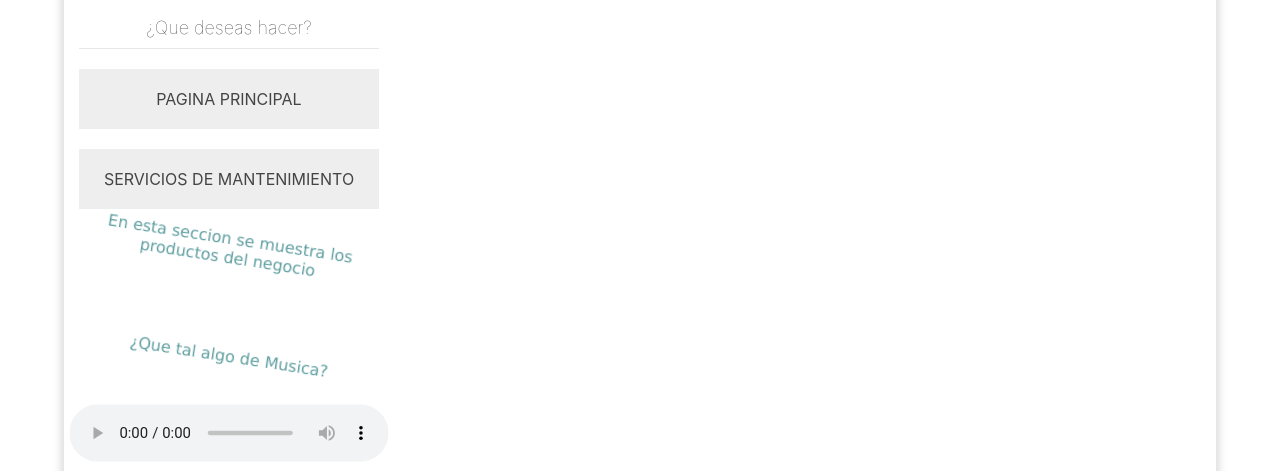
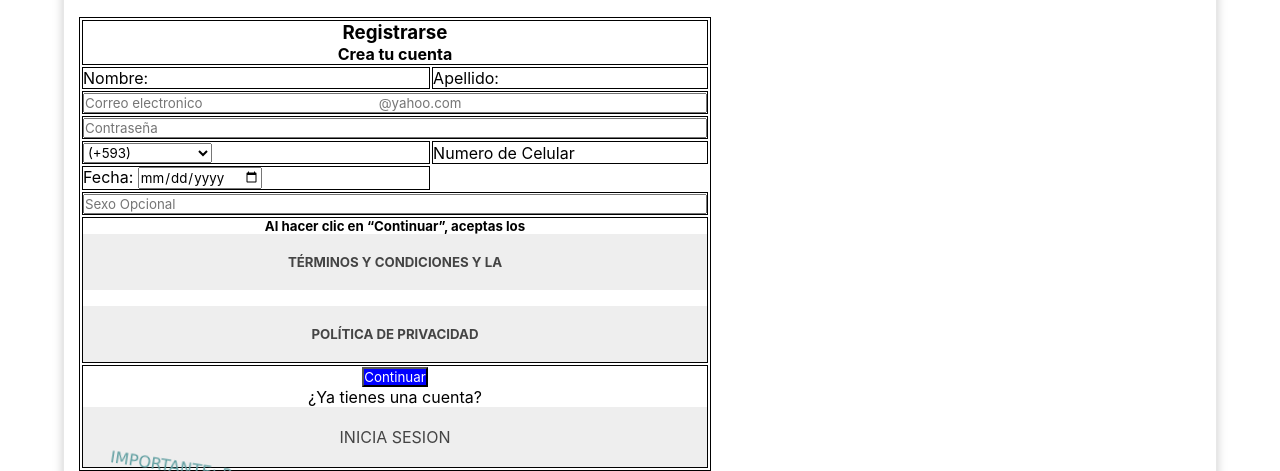
Before and after one commit to Celucio/Grupo5_Lab2, a plain HTML site: page index.html in a window 1280 px wide. Shown: the part 329-800 px from the top of the page. Drawn offline with nearby package versions, Linux system fonts and the light colour scheme.

Commit message:
Formulario

```diff
--- a/index.html
+++ b/index.html
@@ -37,21 +37,55 @@
         </header>
         <main id="contenido">
             <aside id="aside">
-                <h2>¿Que deseas hacer?</h2>
-                <ul>
-                    <li><a href="index.html">Pagina Principal</a></li>
-                    <li><a href="servicios.html">Servicios de Mantenimiento</a></li>
-                </ul>
-                <p id="alineacion">En esta seccion se muestra los productos del negocio</p>
-                <br>
-                <br>
-                <br>
-                <br>
-                <p id="alineacion">¿Que tal algo de Musica?</p>
-                <br>
-                <br>
-                <audio class="audio" src="audios/Dreams_50k.mp3" controls autoplay loop></audio>
-                <br>
+                <form action="form2.php" method="post">
+                    <table border="1" bordercolor="black" width="45%" align="left">
+                        <tr>
+                        <td colspan="2" align="center"><h3 align="center">Registrarse<br>
+                        <h4 align="center">Crea tu cuenta</h4>
+                        </tr>
+                        <tr>
+                            <td>
+                                Nombre: <input="text" name="nombre">
+                            </td>
+                            <td>
+                                Apellido: <input="text" name="apellido">
+                            </td>
+                        </tr>
+                        <tr>
+                            <td colspan="2" align="center"><input type="text" name="cadena"
+                                    placeholder="Correo electronico                                               @yahoo.com"
+                                    size="65"></td>
+                        </tr>
+                        <tr>
+                            <td colspan="2" align="center"><input type="text" name="cadena" placeholder="Contraseña" size="65"></td>
+                        </tr>
+                        <td>
+                            <select name="telefonos">
+                                <option value="1" selected>(+593)</option>
+                                <option value="2">(+59) Chile</option>
+                                <option value="3">(+86) China </option>
+                                <option value="4">(+45) Dinamarca</option>
+                                <option value="5">(+39) Italia </option>
+                            </select>
+                        <td>Numero de Celular </td>
+                        </td>
+                        <tr>
+                            <td>
+                                Fecha: <input type="date" name="fecha">
+                            </td>
+                        </tr>
+                        <tr>
+                            <td colspan="2" align="center"><input type="text" name="cadena" placeholder="Sexo Opcional" size="65"></td>
+                        </tr>
+                        <tr>
+                           <td colspan="2" align="center"><h5 align="center">Al hacer clic en “Continuar”, aceptas los<br>
+                           <a href="#"> Términos y Condiciones y la </a><br>
+                           <a href="#"> Política de privacidad </a>
+                        </tr>
+                        <td colspan="2" align="center" ><input type="submit" style="background-color: blue; color:white" value="Continuar"><br>
+                            ¿Ya tienes una cuenta? <a href="#"> Inicia Sesion </a></td>
+                    </table>
+                </form>
                 <br>
                 <p id="alineacion">IMPORTANTE: Para ver la pagina de mejor manera, reduce el zoom de la pagina a un 80%</p>
             </aside>
```
